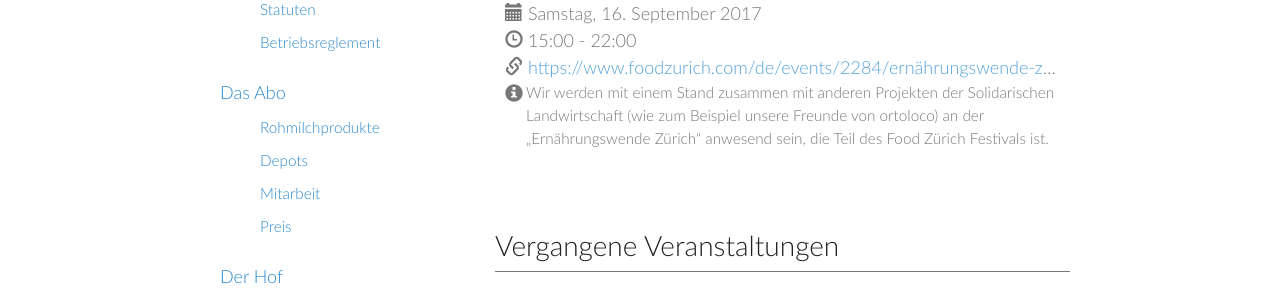
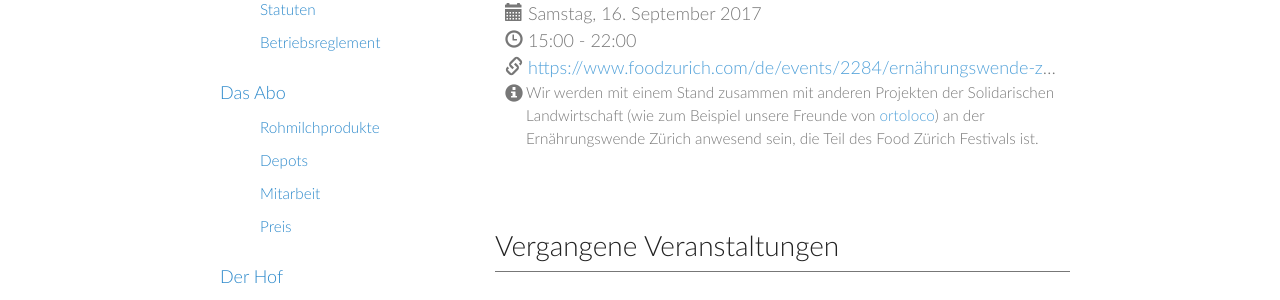
Before and after one commit to vryser/basimilch.github.io, a Jekyll site: the page built from pages/040-veranstaltungen.md, in a window 1280 px wide and 900 px high, scrolled down 809 px. Shown: the part 177-477 px from the top of the window. Built offline with Jekyll 4.4.1, drawn with Linux system fonts in a browser that asks for light colours; part of the change alters nothing that is shown.

```diff
--- a/_data/events.yml
+++ b/_data/events.yml
@@ -454,7 +454,7 @@
     kennenzulernen und eure Fragen zu unserem Projekt zu stellen!
 
 - title:        Standaktion an der Ernährungswende Zürich
-  # title_short:
+  title_short:  Standaktion Ernährungswende Zürich
   # type:         extern
   start:        2017-09-16 15:00:00 +0200
   end:          2017-09-16 22:00:00 +0200
@@ -468,6 +468,7 @@
   map_url:      https://www.google.ch/maps/place/Aargauerstrasse+1+8048+Zürich+Switzerland
   info: >
     Wir werden mit einem Stand zusammen mit anderen Projekten der Solidarischen
-    Landwirtschaft (wie zum Beispiel unsere Freunde von ortoloco) an der
-    "Ernährungswende Zürich" anwesend sein, die Teil des Food Zürich Festivals
+    Landwirtschaft (wie zum Beispiel unsere Freunde von
+    <a href="/freunde/#ortoloco">ortoloco</a>) an der Ernährungswende Zürich
+    anwesend sein, die Teil des Food Zürich Festivals
     ist.
```
